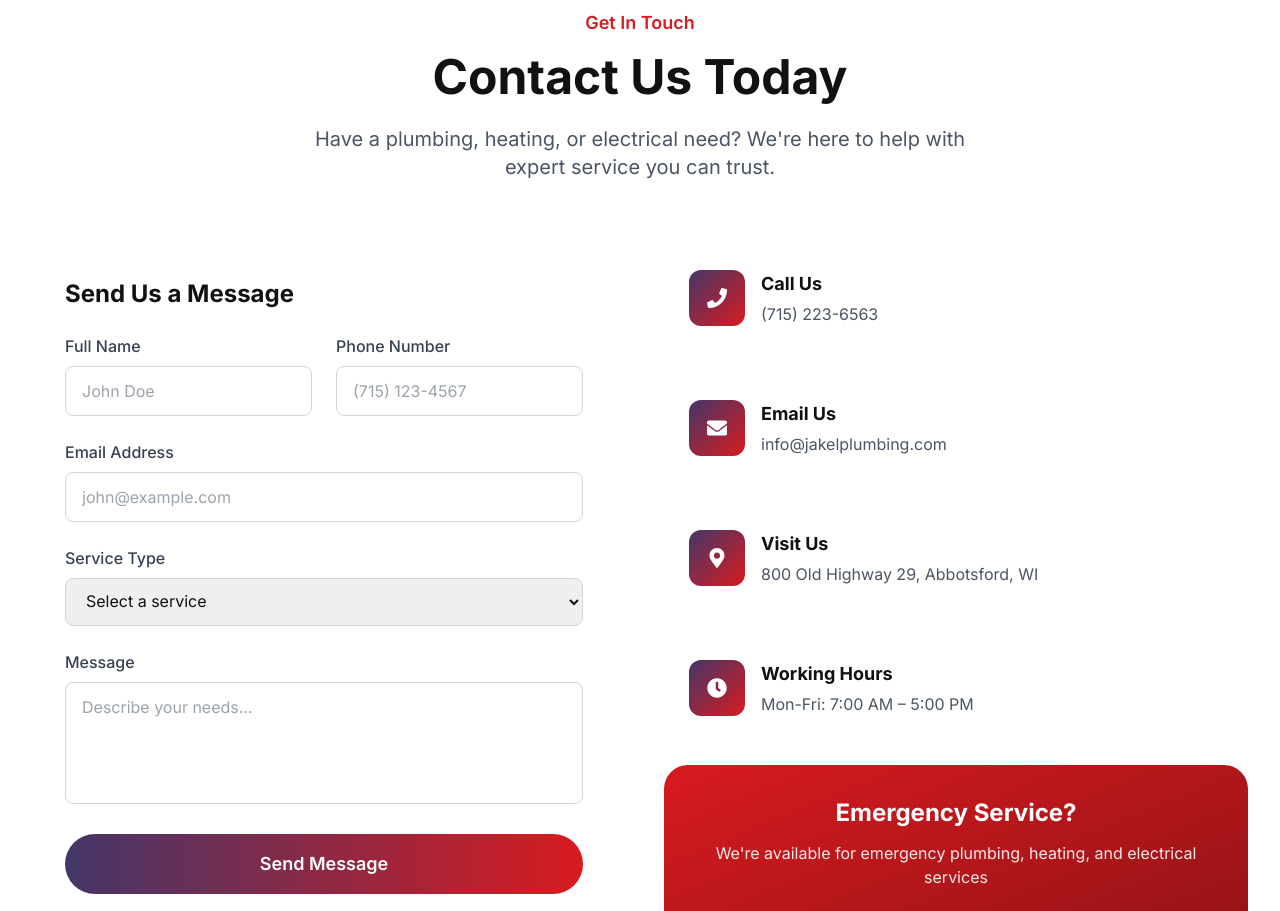
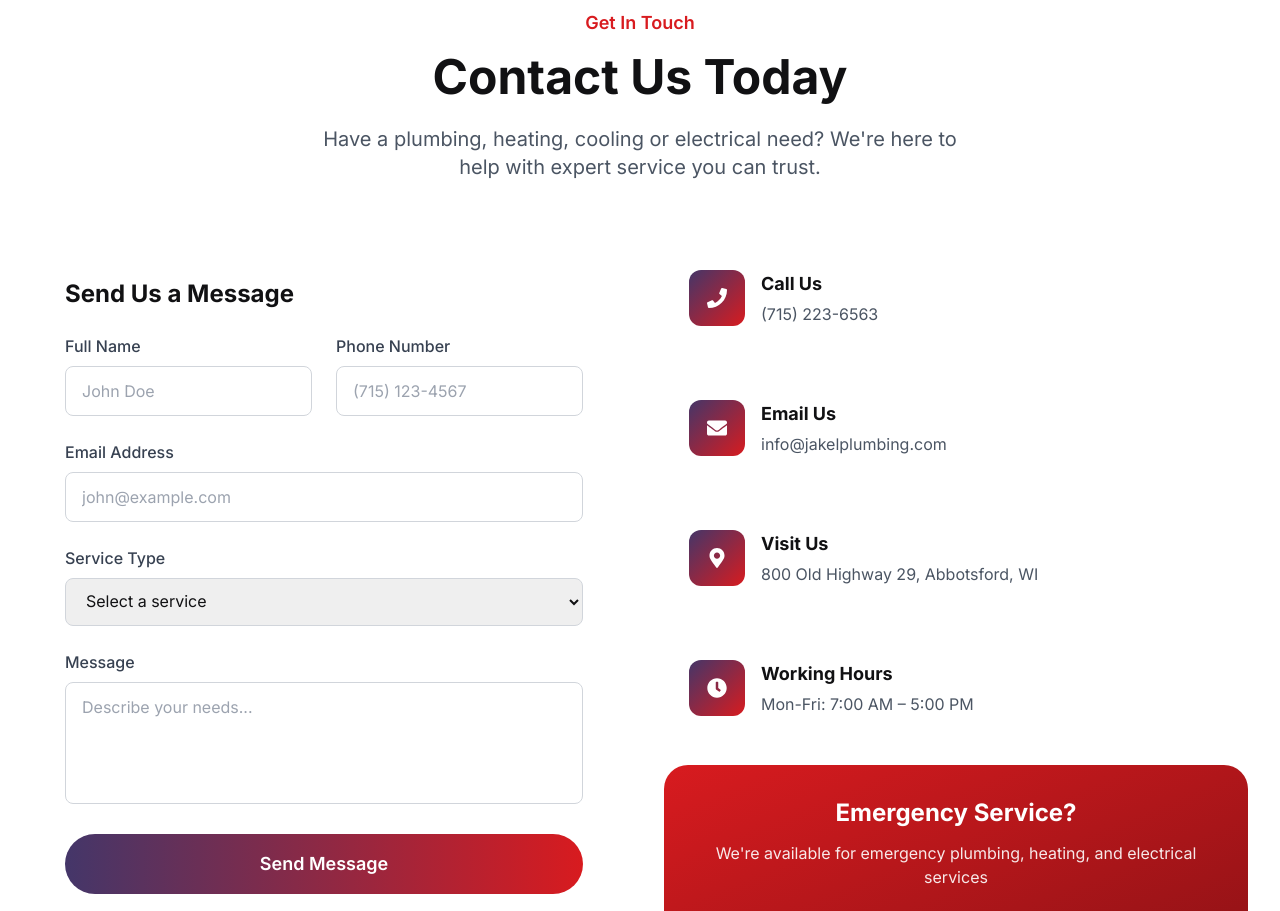
Before and after one commit to Computer-TR/JakelPlumbing-Website, a Next.js app: page / in a window 1280 px wide. Shown: the part 3480-4391 px from the top of the page. Built offline with nearby package versions, Linux system fonts and the light colour scheme.

Commit message:
Update service description in Contact section

```diff
--- a/src/components/sections/Contact.tsx
+++ b/src/components/sections/Contact.tsx
@@ -61,7 +61,7 @@ export default function Contact() {
             Contact Us Today
           </h2>
           <p className="text-xl text-gray-600 max-w-2xl mx-auto">
-            Have a plumbing, heating, or electrical need? We're here to help with expert service you can trust.
+            Have a plumbing, heating, cooling or electrical need? We're here to help with expert service you can trust.
           </p>
         </motion.div>
 
```
